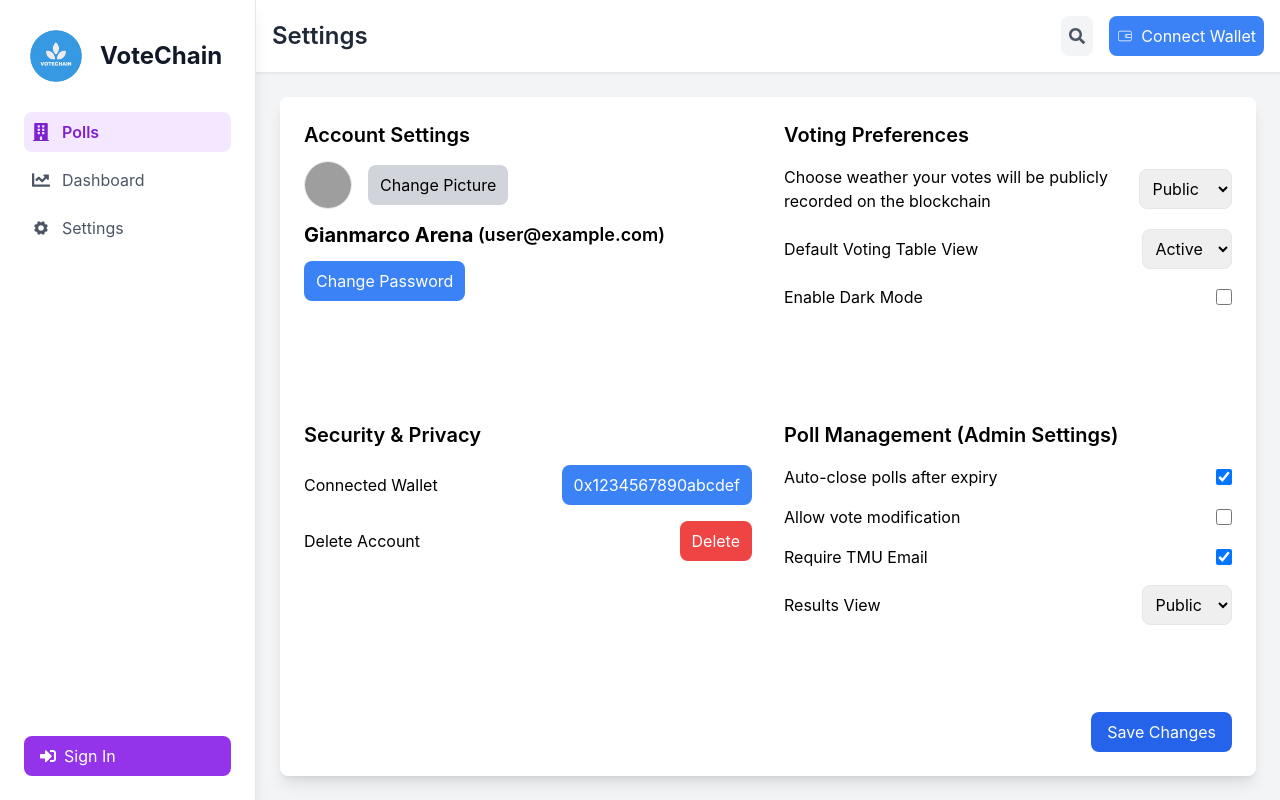
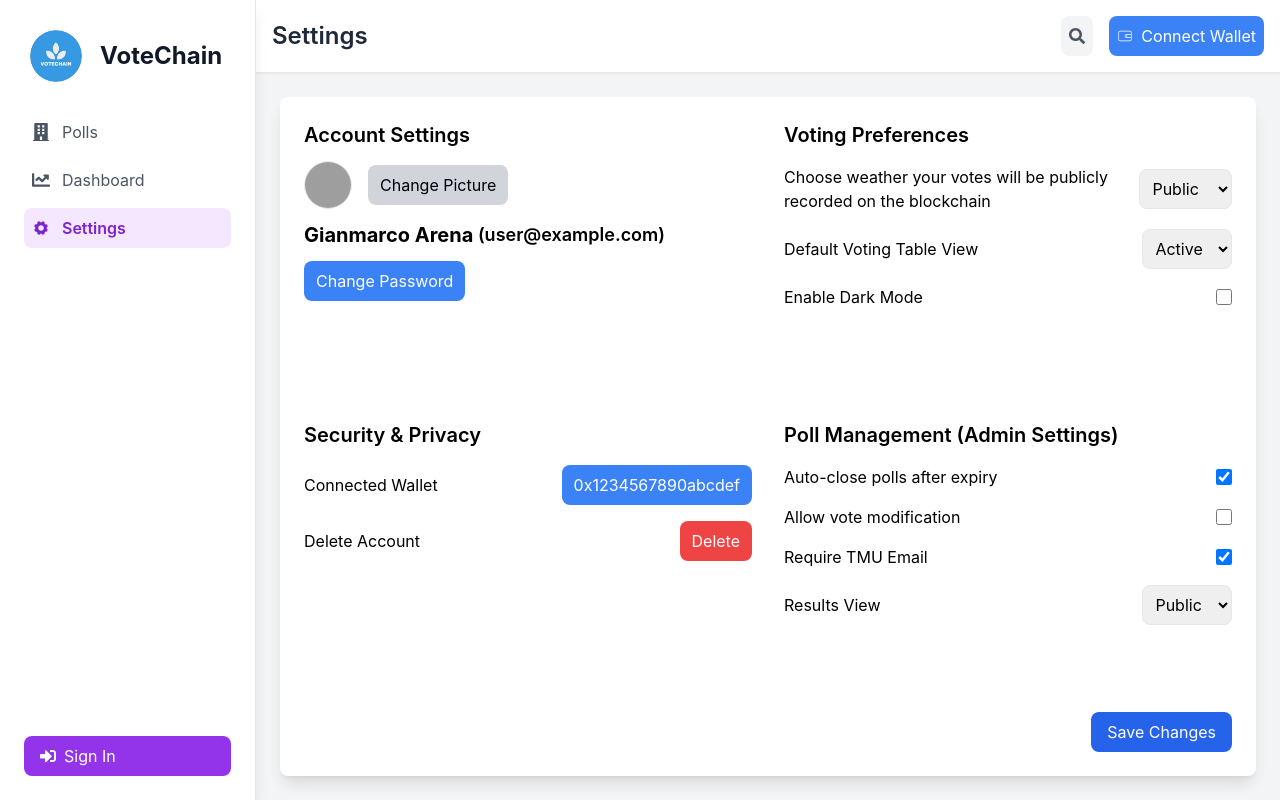
Before and after one commit to Malshalab/Blockchain-Voting-System, a React (Create React App) app in the folder frontend/: page /settings in a window 1280 px wide. Built offline with nearby package versions, Linux system fonts and the light colour scheme; grey boxes are pictures that could not be loaded; the HTML template or start-up script is replaced by a standard one.

Commit message:
fixed sidebar nav

```diff
--- a/frontend/src/components/Sidebar.js
+++ b/frontend/src/components/Sidebar.js
@@ -1,11 +1,11 @@
 import { useState } from "react";
-import { Link, useNavigate } from "react-router-dom";
+import { Link, useLocation, useNavigate } from "react-router-dom";
 import { FaBuilding, FaChartLine, FaUserCircle, FaSignOutAlt, FaSignInAlt } from "react-icons/fa";
 import VoteChainCircle from '../assets/VoteChainCircle.png'
 import { IoIosSettings } from "react-icons/io";
 
 const Sidebar = () => {
-  const [active, setActive] = useState("Polls");
+  const location = useLocation();
   const [isLoggedIn, setIsLoggedIn] = useState(false);
   const navigate = useNavigate();
 
@@ -29,11 +29,10 @@
               key={item.name}
               to={`${item.to}`}
               className={`flex items-center space-x-3 p-2 rounded-lg transition ${
-                active === item.name
+                location.pathname === item.to
                   ? "bg-purple-100 text-purple-700 font-semibold"
                   : "text-gray-600 hover:bg-gray-100"
               }`}
-              onClick={() => setActive(item.name)}
             >
               <span className="text-lg">{item.icon}</span>
               <span>{item.name}</span>
```
